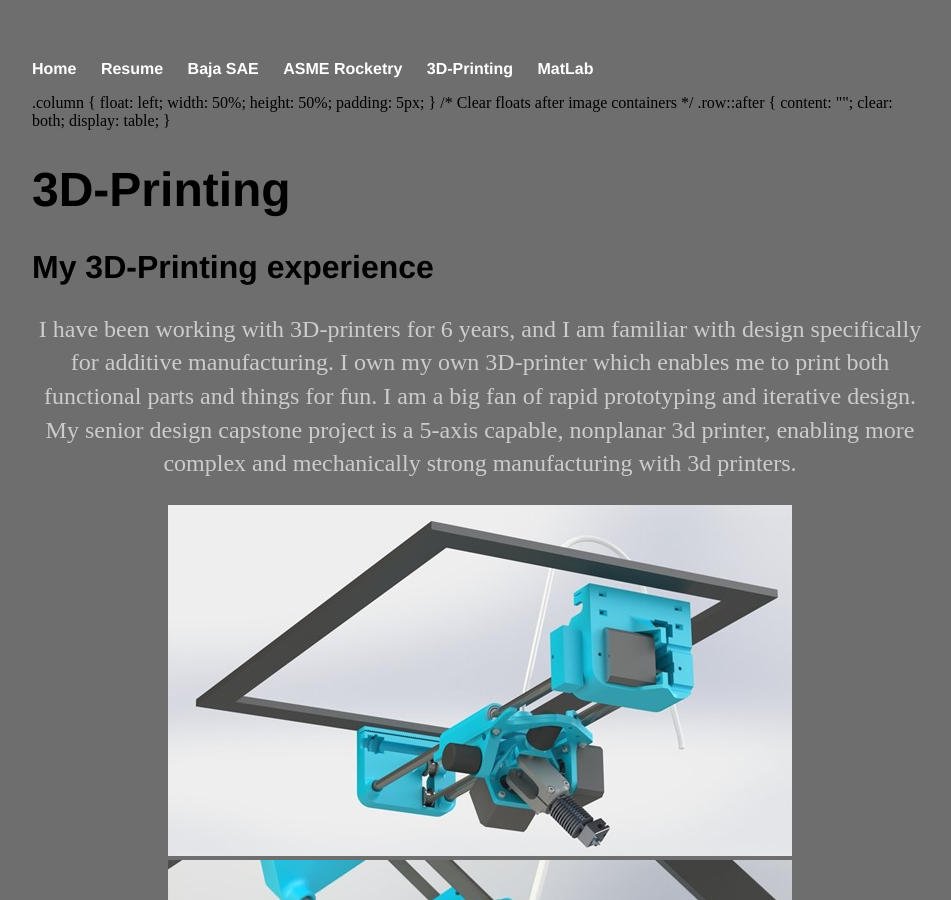
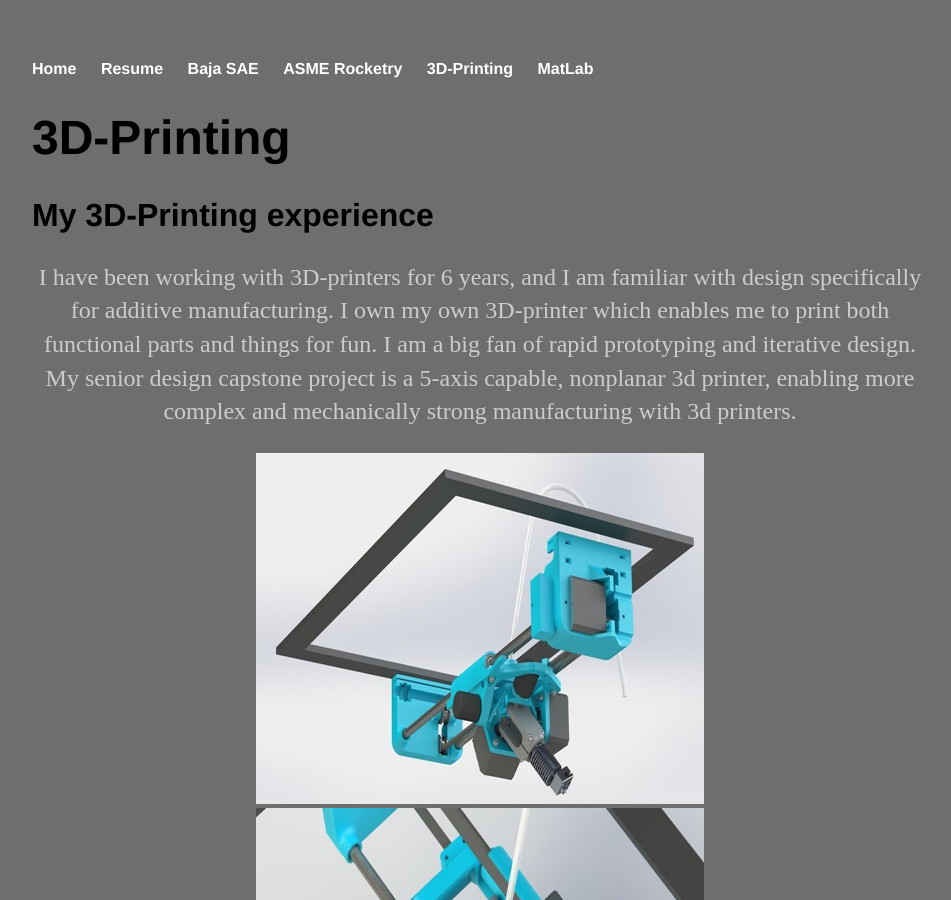
Before and after one commit to andy-gothro/andy-gothro.github.io, a Jekyll site: the page built from 3D-Printing/index.html, in a window 1280 px wide and 900 px high. Shown: the whole window, without its empty margins (160-1111 px from the left). Built offline with Jekyll 4.4.1, drawn with Linux system fonts in a browser that asks for light colours.

Commit message:
Update index.html

```diff
--- a/3D-Printing/index.html
+++ b/3D-Printing/index.html
@@ -2,19 +2,7 @@
 layout: default
 title: 3D-Printing
 ---
-.column {
-  float: left;
-  width: 50%;
-  height: 50%;
-  padding: 5px;
-}
 
-/* Clear floats after image containers */
-.row::after {
-  content: "";
-  clear: both;
-  display: table;
-}
 <div class="blurb">
 	<h1>3D-Printing</h1>
 	<h2>My 3D-Printing experience</h2>
@@ -23,10 +11,10 @@ title: 3D-Printing
 
 			<div class="row">
 			  <div class="column">
-			    <img src="sd69 pic1.jpg" width="624" height="351" alt="render of the modifications to enable 5-axis printing" style="width:50% height:50%">
+			    <img src="sd69 pic1.jpg" width="624" height="351" alt="render of the modifications to enable 5-axis printing" style="width:50%" style="height:50%">
 			  </div>
 			  <div class="column">
-			    <img src="sd69 pic2.jpg" width="624" height="351" alt="render of the modifications to enable 5-axis printing" style="width:50% height:50%">
+			    <img src="sd69 pic2.jpg" width="624" height="351" alt="render of the modifications to enable 5-axis printing" style="width:50%" style="height:50%">
 			  </div>
 			</div>
 			<div class="row">
```
